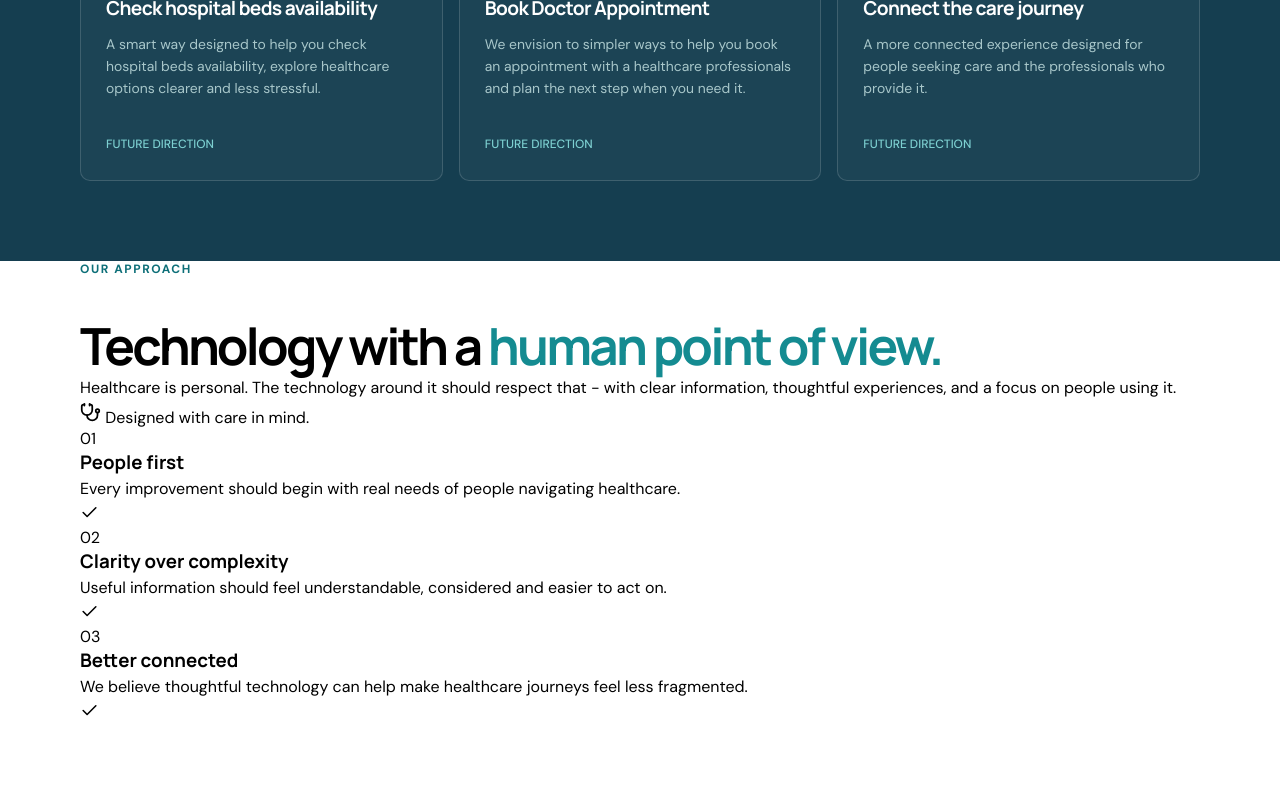
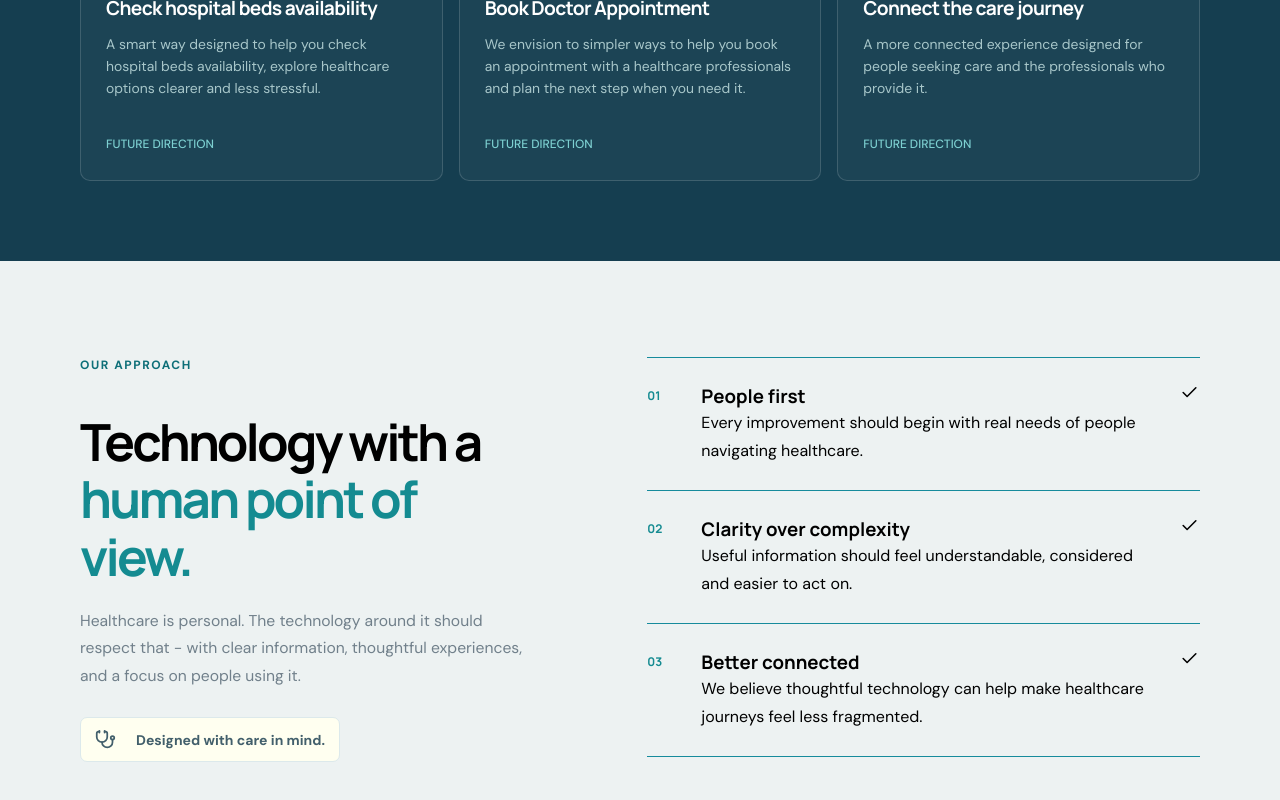
Before and after one commit to NDeenSanhaj96/medic-fi, a React (Vite) app: page / in a window 1280 px wide. Shown: the part 2318-3118 px from the top of the page. Before the commit the page ends 3043 px from the top, so only its background shows below. Built offline with nearby package versions, Linux system fonts and the light colour scheme.

Commit message:
style: Add styles to the approach section

```diff
--- a/src/App.css
+++ b/src/App.css
@@ -392,6 +392,67 @@
   font-weight: var(--font-weight-medium);
   color: #7dd0d1;
 }
+
+/* The Approach Section */
+
+.approach {
+  padding-top: var(--space-24);
+  padding-bottom: var(--space-20);
+  background: #edf2f2;
+}
+
+.approach_grid-container {
+  display: grid;
+  grid-template-columns: 0.9fr 1.1fr;
+  gap: clamp(55px, 9vw, 130px);
+}
+
+.approach_description-container h2 {
+  max-width: 500px;
+  margin: 29px 0 22px;
+}
+
+.approach_description-container > p {
+  max-width: 470px;
+  margin-bottom: 28px;
+  font-size: 0.98rem;
+  color: var(--color-text-muted);
+}
+
+.approach_seal {
+  display: inline-flex;
+  align-items: center;
+  gap: 20px;
+  padding: 11px 14px;
+  border: 1px solid #dce9eb;
+  border-radius: 7px;
+  color: #425f6b;
+  background: var(--color-white-background);
+  font-size: var(--font-size-sm);
+  font-weight: var(--font-weight-bold);
+}
+
+.value_list {
+  border-top: 1px solid var(--color-secondary);
+}
+
+.value_item {
+  display: grid;
+  grid-template-columns: 36px 1fr 20px;
+  align-items: start;
+  gap: 18px;
+  padding: 25px 0;
+  border-bottom: 1px solid var(--color-secondary);
+}
+
+.value_item-index {
+  padding-top: 4px;
+  color: #148b91;
+  font-family: 'Manrope', sans-serif;
+  font-size: var(--font-size-xs);
+  font-weight: var(--font-weight-bold);
+}
+
 /*
 ====================
   Media Queries
```
